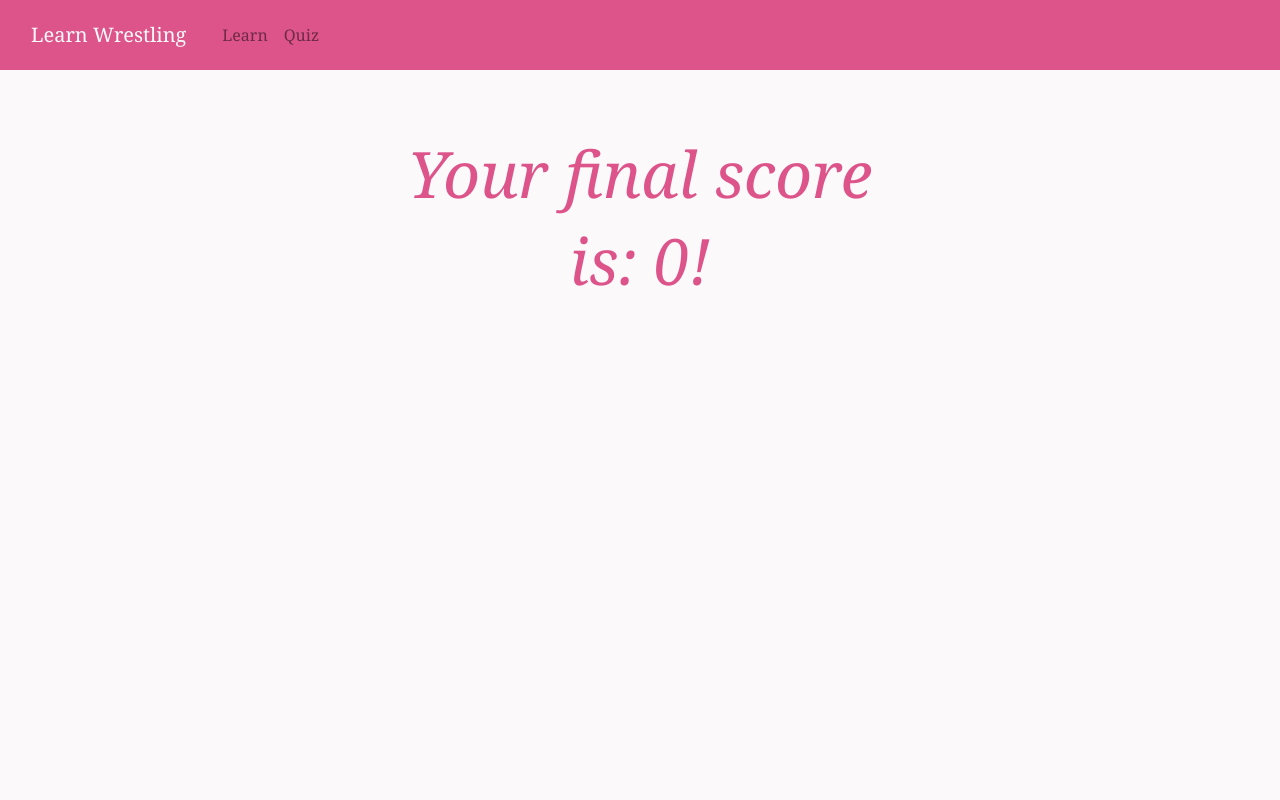
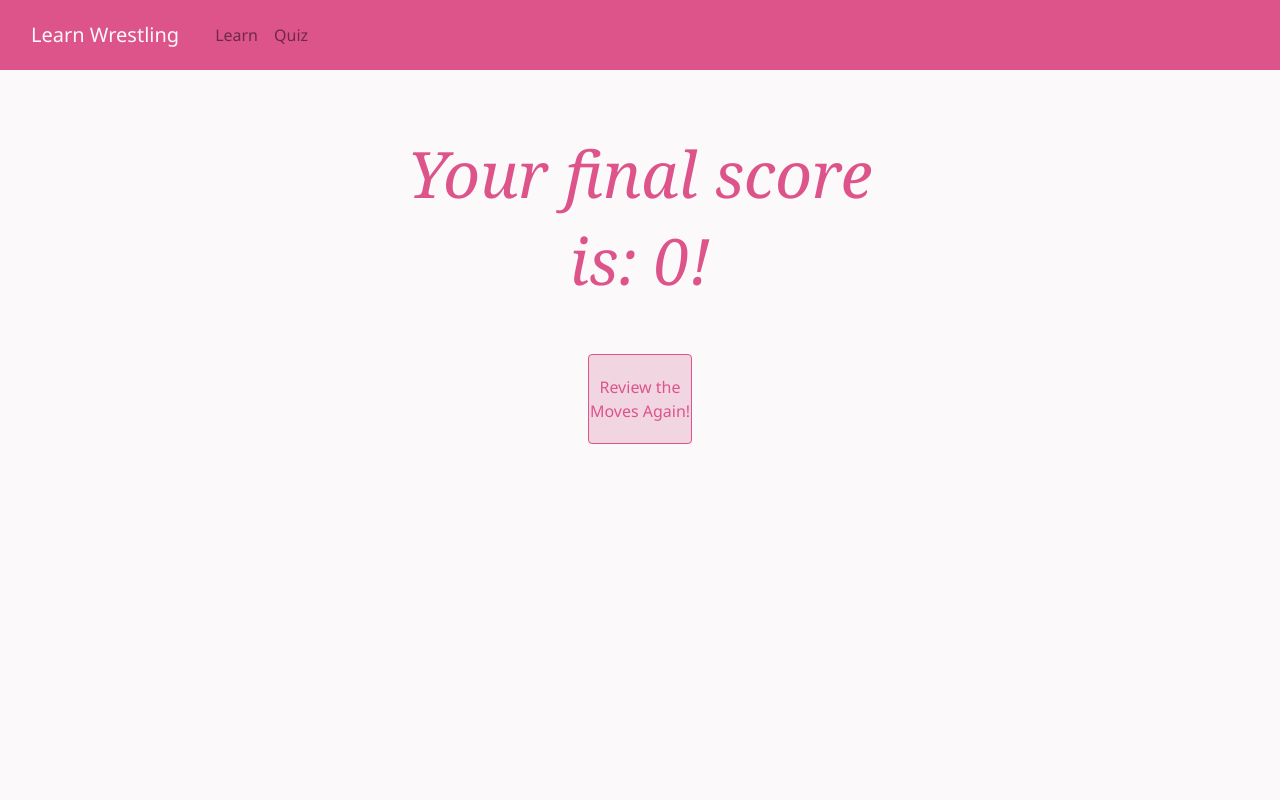
Before and after one commit to NathanWoo/wreslting-moves-ed, a Flask app: page /scorePage in a window 1280 px wide. Run offline with Flask 2, Linux system fonts and the light colour scheme; some libraries are stand-ins or nearby versions.

```diff
--- a/static/index.css
+++ b/static/index.css
@@ -10,10 +10,15 @@
   padding: 20px 0px;
 }
 
+#user-shortans{
+  width: 95%;
+}
+
 body, html {
   height: 100%;
   background-color: #fcf9fa;
-  font-family:'Georgia', 'Segoe UI', Tahoma, Geneva, Verdana, sans-serif
+  font-family:'Fira Sans', 'Segoe UI', Tahoma, Geneva, Verdana, sans-serif;
+  color:rgb(42, 38, 38)
 }
 
 .btn{
@@ -115,20 +120,25 @@ body, html {
 
 #score{
   text-align: center;
-  border: solid 1px;
   padding: 15px;
   margin-left: 55px;
   margin-right: 55px;
+  text-decoration: underline;
 }
 
 #score-word{
   font-weight: bold;
 }
 
-#next_buttons{
+.next_mc_positioning{
   text-align: right;
   margin-top: -45px;
   padding-left: -55px;
+}
+
+.next_sa_positioning{
+  text-align: right;
+  margin-right: 55px;
 }
 
 #popup{
--- a/static/quiz_mc.js
+++ b/static/quiz_mc.js
@@ -113,7 +113,7 @@ function display_score() {
 }
 
 function display_next() {
-    $("#next_buttons").html("<button type='button' class='btn btn-primary' id='next-button'>Next</button>")
+    $("#next_buttons").html("<button type='button' class='btn btn-primary' id='next-button'>Continue</button>")
     add_next_functionality()
 }
 
@@ -156,5 +156,5 @@ function display_incorrect(id) {
 
 function display_popup() {
     $("#popup").html(dict["review"])
-    $("#returntolearn").html("<a href='/learn/" + dict["id_learn"] + "'><button type='button' id='backtolearn-button'>Exit Quiz + Review the " + dict["name"] + "</button>")
+    $("#returntolearn").html("<a href='/learn/" + dict["id_learn"] + "'><button type='button' id='backtolearn-button'>Exit + Review</button>")
 }
--- a/templates/quiz_mc.html
+++ b/templates/quiz_mc.html
@@ -74,7 +74,7 @@
 </div>
 <div class="row">
     <div class="col-md-9">
-        <div id="next_buttons"></div>
+        <div id="next_buttons" class="next_mc_positioning"></div>
     </div>
     <div class="col-md-3">
     </div>
--- a/templates/scorePage.html
+++ b/templates/scorePage.html
@@ -7,6 +7,16 @@
     <div class="h3 text-center index-title">
       Your final score is: {{score}}!
     </div>
+    <div class="h4 text-center">
+      <div class="row justify-content-center">
+        <div class="col-3">
+          <a class="btn btn-primary text-center"
+             id="btn-learn"
+             href="/learn/1"
+             role="button">Review the Moves Again!</a>
+        </div>
+      </div>
+    </div>
   </div>
 </div>
 
```
Also changed, not shown: static/quiz_sa.js (+4 -6 lines), templates/quiz_sa.html (+59 -1 lines).
